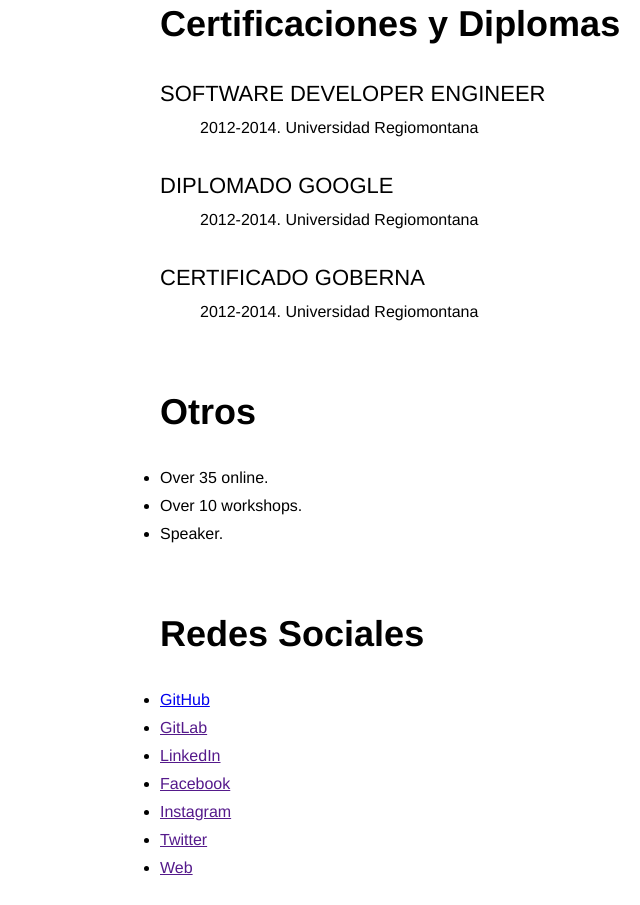
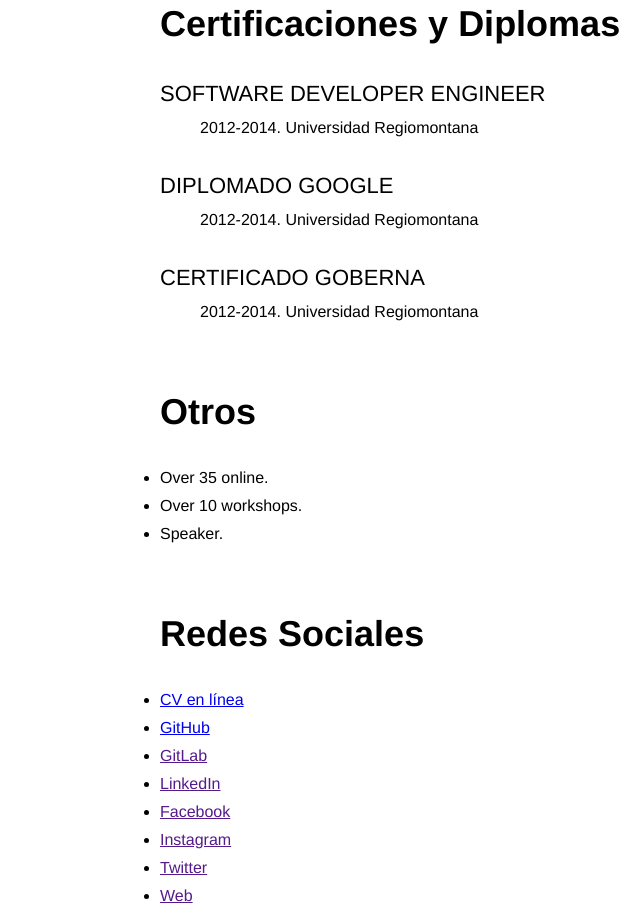
Before and after one commit to DronosMx/dronosmx.github.com, a plain HTML site: page cv/index.html in a window 1280 px wide. Shown: the part 971-1876 px from the top of the page, without its empty margins (0-640 px from the left). Before the commit the page ends 1848 px from the top, so only its background shows below. Drawn offline with Linux system fonts and the light colour scheme.

Commit message:
Agregué en redes sociales mi CV en línea

```diff
--- a/cv/index.html
+++ b/cv/index.html
@@ -78,6 +78,9 @@
                 <h3 style="font-size: 36px; font-weight: 700;">Redes Sociales</h3>
                     <ul style="margin-top: 12px; padding: 0px;">
                         <li style="margin-top: 10px;">
+                            <a href="https://dronosmx.github.io/cv/">CV en línea</a>
+                        </li>
+                        <li style="margin-top: 10px;">
                             <a href="https://github.com/DronosMx" target="_blank">GitHub</a>
                         </li>
                         <li style="margin-top: 10px;">
```
